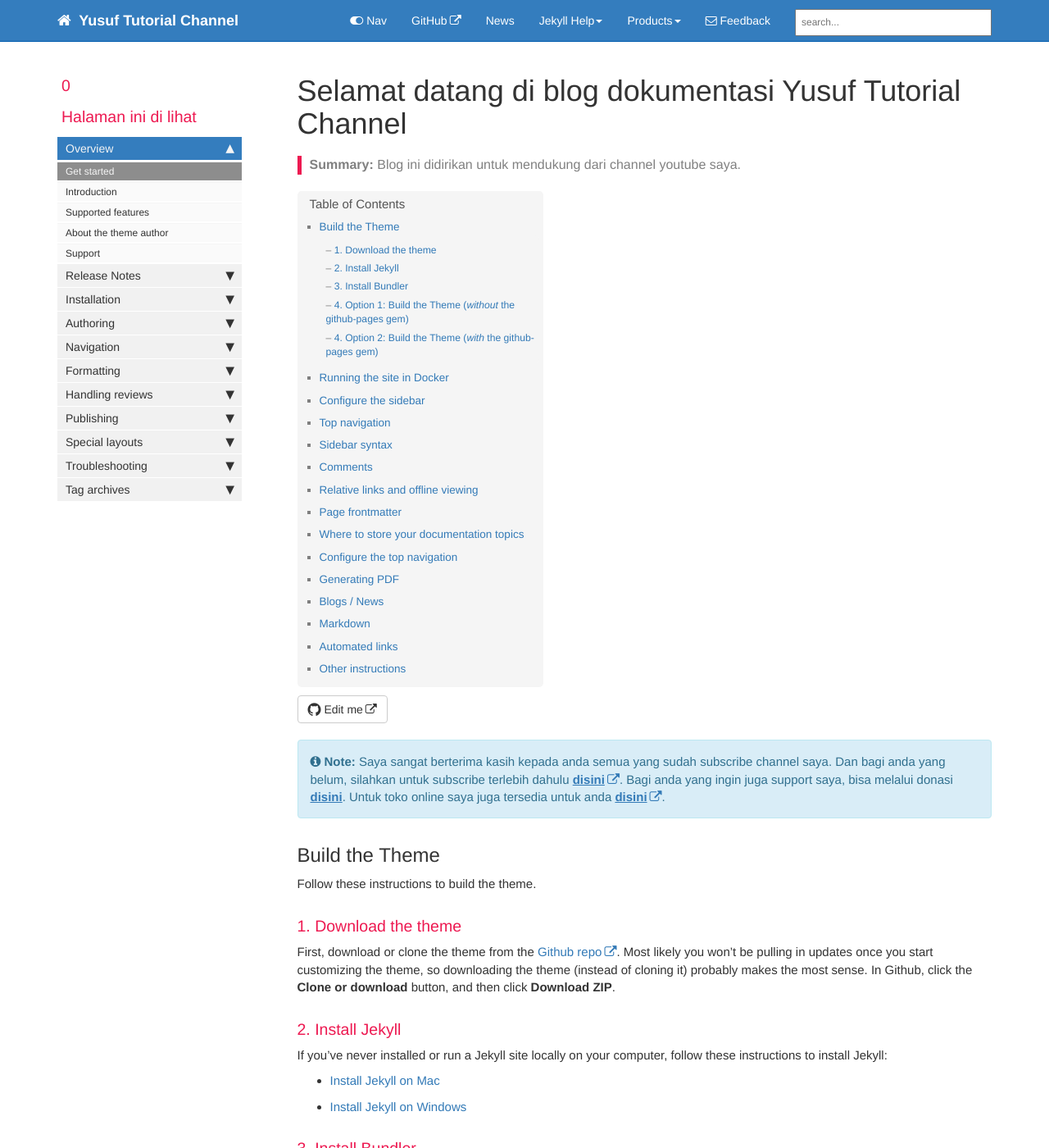
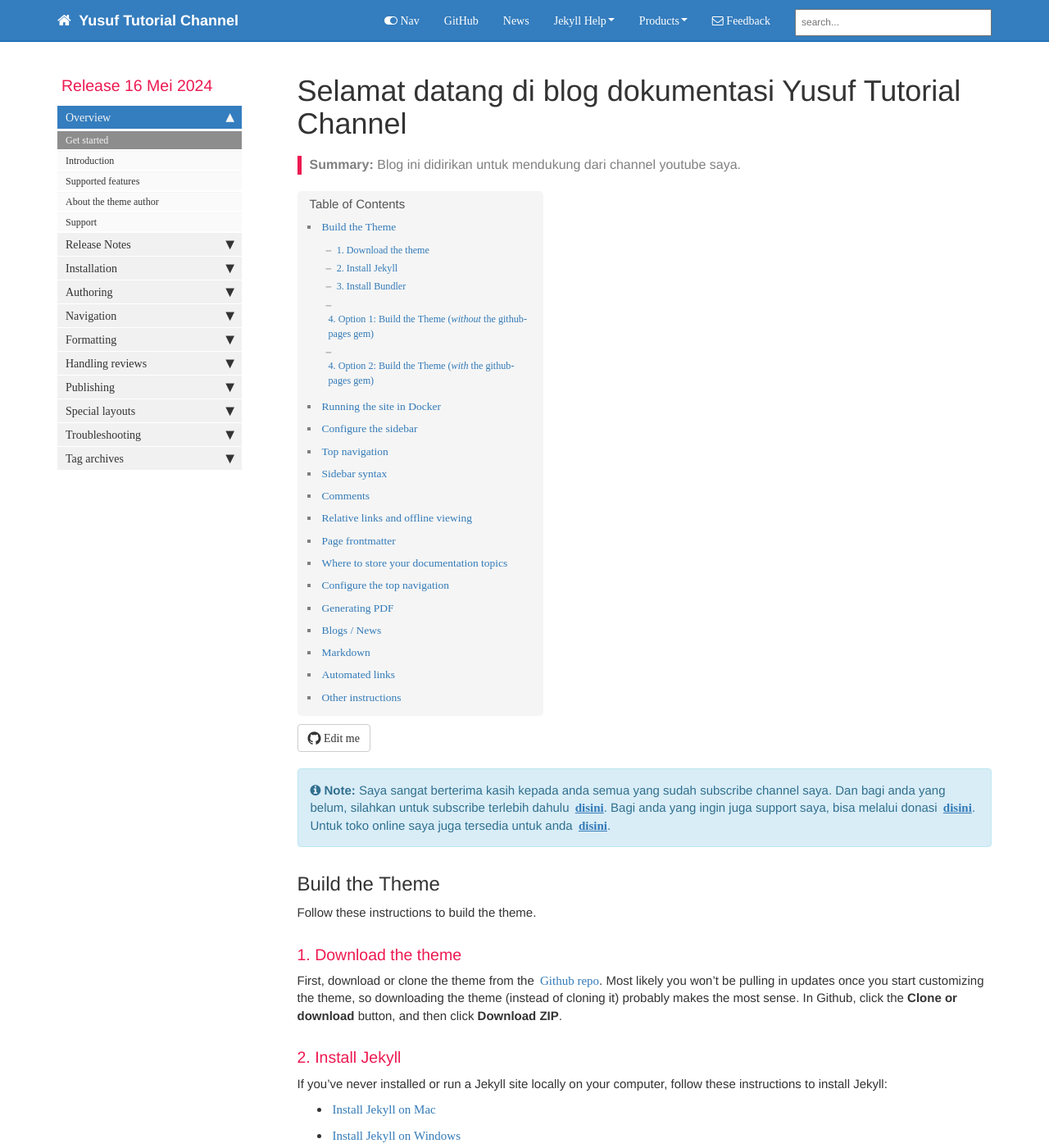
Before and after one commit to masterwifinetworksolution/documentation, a Jekyll site: the page built from index.md, in a window 1280 px wide and 1400 px high. Shown: the whole window at 82% size. Built offline with Jekyll 4.4.1, drawn with Linux system fonts in a browser that asks for light colours; comment, search, counter and statistics services are not loaded.

Commit message:
first commit

```diff
--- a/_data/sidebars/mydoc_sidebar.yml
+++ b/_data/sidebars/mydoc_sidebar.yml
@@ -2,8 +2,8 @@
 
 entries:
 - title: sidebar
-  product: <p id="count">0</p> Halaman ini di lihat
-  version:
+  product: Release
+  version: 16 Mei 2024
   folders:
 
   - title:
--- a/_layouts/default.html
+++ b/_layouts/default.html
@@ -83,6 +83,10 @@
         {% unless page.hide_sidebar %}
             <!-- Sidebar Column -->
             <div class="col-md-3" id="tg-sb-sidebar">
+
+             <script type='text/javascript' src='https://www.freevisitorcounters.com/auth.php?id=f5aa3ff09493b2a7d8c4fbbb7579ed057691e6ec'></script>
+<script type="text/javascript" src="https://www.freevisitorcounters.com/en/home/counter/1182888/t/7"></script>
+
                 {% include sidebar.html %}
             </div>
             {% assign content_col_size = "col-md-9" %}
--- a/css/customstyles.css
+++ b/css/customstyles.css
@@ -928,7 +928,7 @@
 }
 
 /* this part adds an icon after external links, using FontAwesome*/
-a[href^="http://"]:after, a[href^="https://"]:after {
+a {
     content: "\f08e";
     font-family: FontAwesome;
     font-weight: normal;
```
Also changed, not shown: other parts of _layouts/default.html (+0 -8 lines).
